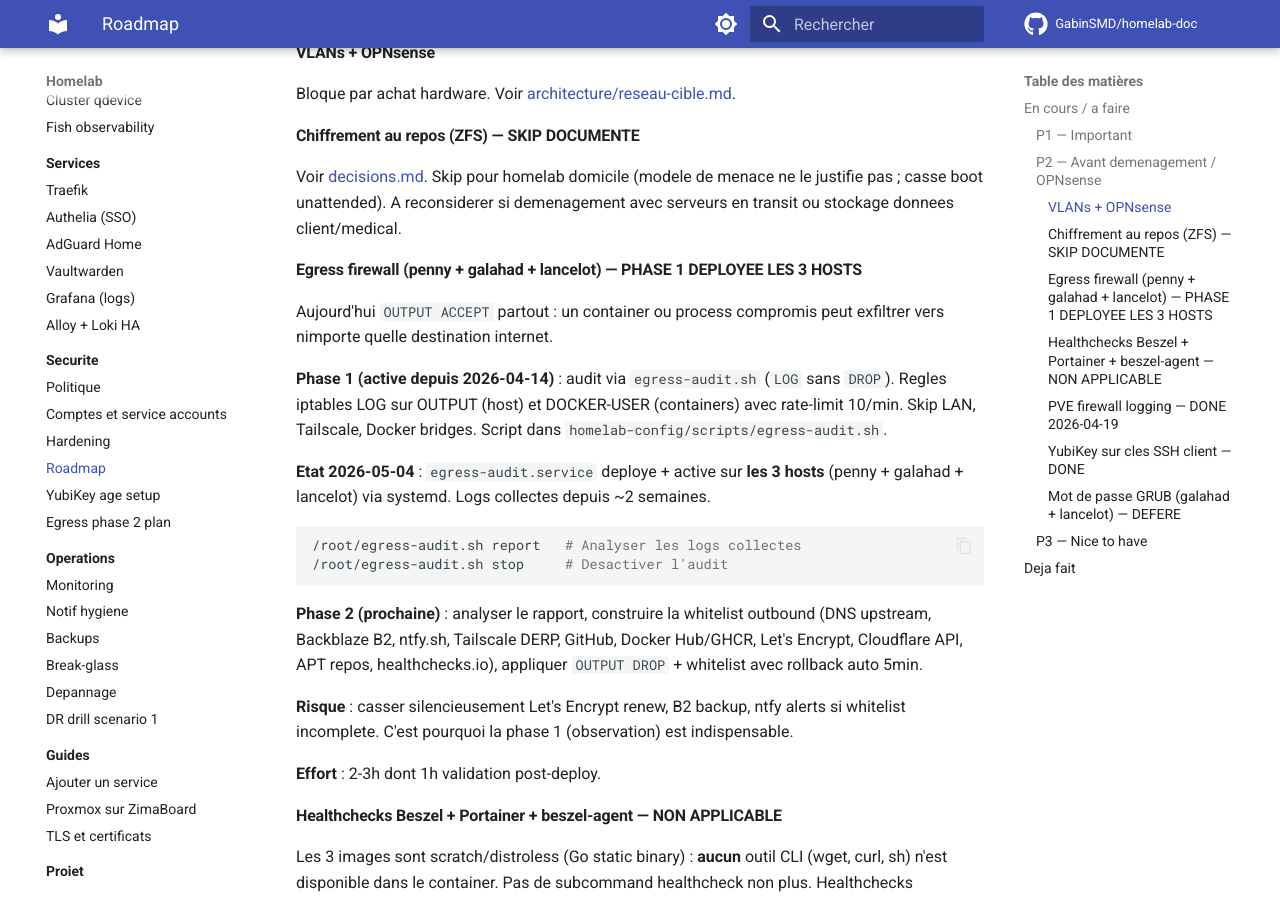
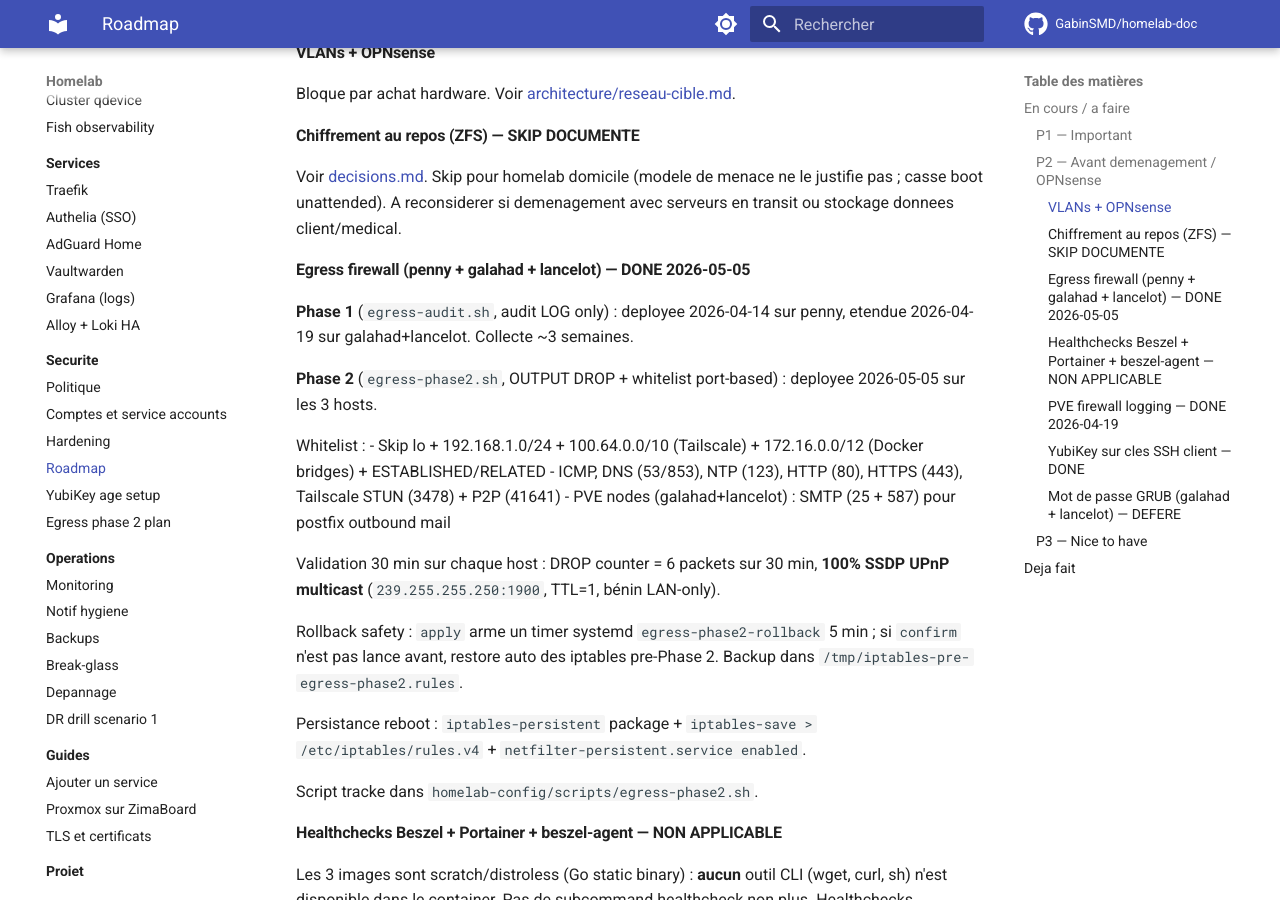
Before and after one commit to GabinSMD/homelab-doc, an MkDocs documentation site: the page built from docs/securite/roadmap.md, in a window 1280 px wide and 900 px high, scrolled down 551 px. Built offline with MkDocs 1.6.1 and Material for MkDocs 9.7.7, drawn with Linux system fonts in a browser that asks for light colours; comment, search, counter and statistics services are not loaded.

Commit message:
docs(securite): mark egress firewall Phase 2 DONE 2026-05-05

````diff
--- a/docs/securite/roadmap.md
+++ b/docs/securite/roadmap.md
@@ -25,26 +25,24 @@ Bloque par achat hardware. Voir [architecture/reseau-cible.md](../architecture/r
 
 Voir [decisions.md](../projet/decisions.md). Skip pour homelab domicile (modele de menace ne le justifie pas ; casse boot unattended). A reconsiderer si demenagement avec serveurs en transit ou stockage donnees client/medical.
 
-#### Egress firewall (penny + galahad + lancelot) — PHASE 1 DEPLOYEE LES 3 HOSTS
+#### Egress firewall (penny + galahad + lancelot) — DONE 2026-05-05
 
-Aujourd'hui `OUTPUT ACCEPT` partout : un container ou process compromis peut exfiltrer vers nimporte quelle destination internet.
+**Phase 1** (`egress-audit.sh`, audit LOG only) : deployee 2026-04-14 sur penny, etendue 2026-04-19 sur galahad+lancelot. Collecte ~3 semaines.
 
-**Phase 1 (active depuis 2026-04-14)** : audit via `egress-audit.sh` (`LOG` sans `DROP`).
-Regles iptables LOG sur OUTPUT (host) et DOCKER-USER (containers) avec rate-limit 10/min.
-Skip LAN, Tailscale, Docker bridges. Script dans `homelab-config/scripts/egress-audit.sh`.
+**Phase 2** (`egress-phase2.sh`, OUTPUT DROP + whitelist port-based) : deployee 2026-05-05 sur les 3 hosts.
 
-**Etat 2026-05-04** : `egress-audit.service` deploye + active sur **les 3 hosts** (penny + galahad + lancelot) via systemd. Logs collectes depuis ~2 semaines.
+Whitelist :
+- Skip lo + 192.168.1.0/24 + 100.64.0.0/10 (Tailscale) + 172.16.0.0/12 (Docker bridges) + ESTABLISHED/RELATED
+- ICMP, DNS (53/853), NTP (123), HTTP (80), HTTPS (443), Tailscale STUN (3478) + P2P (41641)
+- PVE nodes (galahad+lancelot) : SMTP (25 + 587) pour postfix outbound mail
 
-```bash
-/root/egress-audit.sh report   # Analyser les logs collectes
-/root/egress-audit.sh stop     # Desactiver l'audit
-```
+Validation 30 min sur chaque host : DROP counter = 6 packets sur 30 min, **100% SSDP UPnP multicast** (`239.255.255.250:1900`, TTL=1, bénin LAN-only).
 
-**Phase 2 (prochaine)** : analyser le rapport, construire la whitelist outbound (DNS upstream, Backblaze B2, ntfy.sh, Tailscale DERP, GitHub, Docker Hub/GHCR, Let's Encrypt, Cloudflare API, APT repos, healthchecks.io), appliquer `OUTPUT DROP` + whitelist avec rollback auto 5min.
+Rollback safety : `apply` arme un timer systemd `egress-phase2-rollback` 5 min ; si `confirm` n'est pas lance avant, restore auto des iptables pre-Phase 2. Backup dans `/tmp/iptables-pre-egress-phase2.rules`.
 
-**Risque** : casser silencieusement Let's Encrypt renew, B2 backup, ntfy alerts si whitelist incomplete. C'est pourquoi la phase 1 (observation) est indispensable.
+Persistance reboot : `iptables-persistent` package + `iptables-save > /etc/iptables/rules.v4` + `netfilter-persistent.service enabled`.
 
-**Effort** : 2-3h dont 1h validation post-deploy.
+Script tracke dans `homelab-config/scripts/egress-phase2.sh`.
 
 #### Healthchecks Beszel + Portainer + beszel-agent — NON APPLICABLE
 
````
